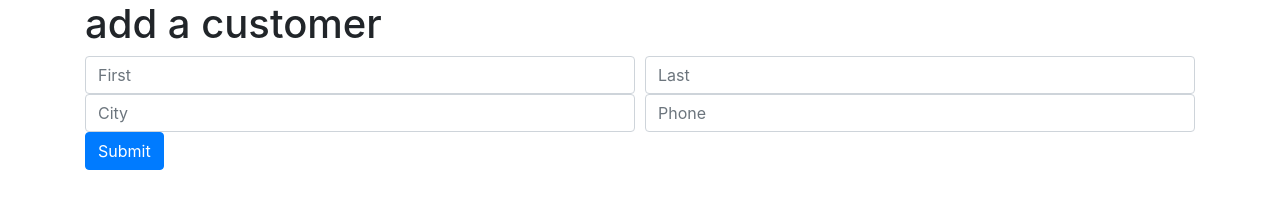
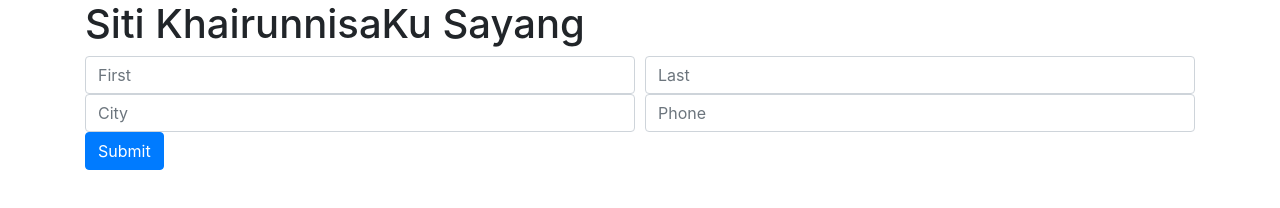
Before and after one commit to wandi900616/testing-form, a plain HTML site: page index.html in a window 1280 px wide. Drawn offline with nearby package versions, Linux system fonts and the light colour scheme.

Commit message:
Update index.html

```diff
--- a/index.html
+++ b/index.html
@@ -16,11 +16,11 @@
       crossorigin="anonymous"
     />
 
-    <title>add customer form!</title>
+    <title>Wandi Love Nisa!</title>
   </head>
   <body>
     <div class="container">
-      <h1>add a customer</h1>
+      <h1>Siti KhairunnisaKu Sayang</h1>
 
       <form id="customerForm" novalidate>
         <div class="form-row">
```
